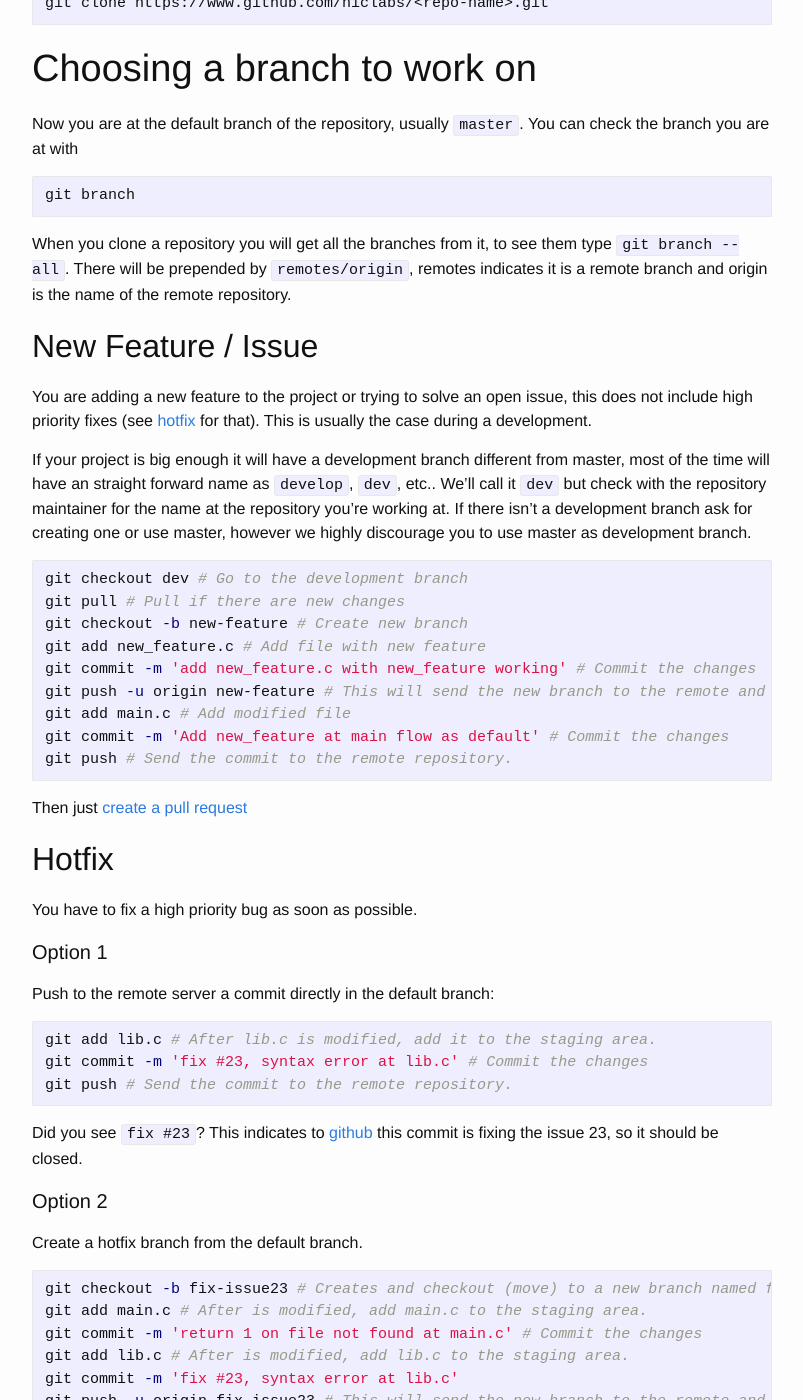
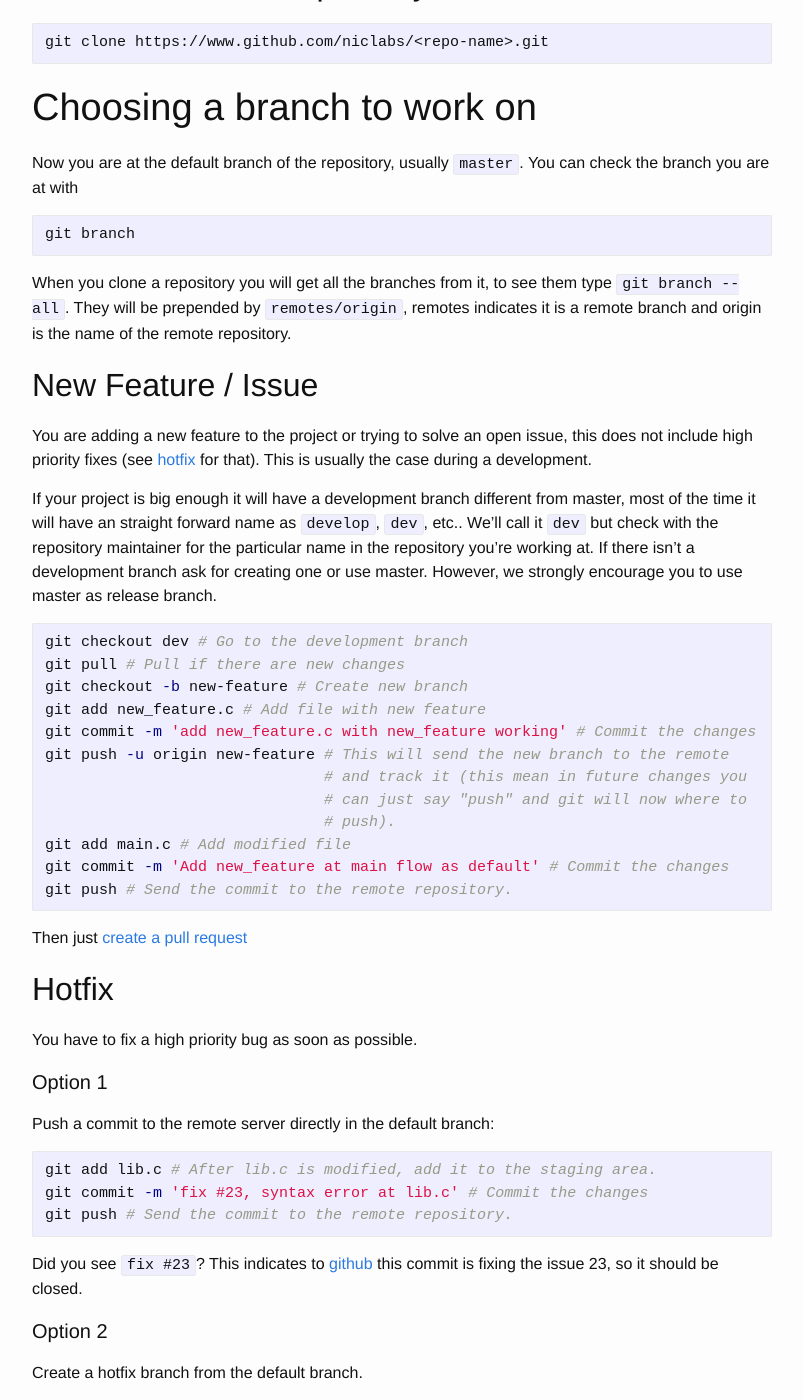
Before and after one commit to niclabs/development, a Jekyll site: the page built from _posts/2016-08-02-git-flow.markdown, in a window 1280 px wide and 1400 px high, scrolled down 579 px. Shown: the whole window, without its empty margins (238-1041 px from the left). Built offline with Jekyll 4.4.1, drawn with Linux system fonts in a browser that asks for light colours; some of the changed text lies outside the part shown.

Commit message:
grammar and syntax fixes after first revision

````diff
--- a/_posts/2016-08-02-git-flow.markdown
+++ b/_posts/2016-08-02-git-flow.markdown
@@ -12,13 +12,15 @@
 
 Most of the practices described here are based in [this](https://www.atlassian.com/git/tutorials/comparing-workflows/gitflow-workflow/) tutorial.
 
+There is an interesting tool you can use for high level operations in git flow: [git-flow-cheatsheet](http://danielkummer.github.io/git-flow-cheatsheet/)
+
 # Getting the repository
 
 ## Creating a new repository
 
 Go to *https://www.github.com/niclabs* and create a new repository.
 
-## Clone the repository into your computer
+## Clone an existent repository
 
 ```shell
 git clone https://www.github.com/niclabs/<repo-name>.git
@@ -32,13 +34,13 @@
 git branch
 ```
 
-When you clone a repository you will get all the branches from it, to see them type `git branch --all`. There will be prepended by `remotes/origin`, remotes indicates it is a remote branch and origin is the name of the remote repository.
+When you clone a repository you will get all the branches from it, to see them type `git branch --all`. They will be prepended by `remotes/origin`, remotes indicates it is a remote branch and origin is the name of the remote repository.
 
 ## New Feature / Issue
 
 You are adding a new feature to the project or trying to solve an open issue, this does not include high priority fixes (see [hotfix](#hotfix) for that). This is usually the case during a development.
 
-If your project is big enough it will have a development branch different from master, most of the time will have an straight forward name as `develop`, `dev`, etc.. We'll call it `dev` but check with the repository maintainer for the name at the repository you're working at. If there isn't a development branch ask for creating one or use master, however we highly discourage you to use master as development branch.
+If your project is big enough it will have a development branch different from master, most of the time it will have an straight forward name as `develop`, `dev`, etc.. We'll call it `dev` but check with the repository maintainer for the particular name in the repository you're working at. If there isn't a development branch ask for creating one or use master. However, we strongly encourage you to use master as release branch.
 
 ```shell
 git checkout dev # Go to the development branch
@@ -46,7 +48,10 @@
 git checkout -b new-feature # Create new branch
 git add new_feature.c # Add file with new feature
 git commit -m 'add new_feature.c with new_feature working' # Commit the changes
-git push -u origin new-feature # This will send the new branch to the remote and track it (this mean in future changes you can just say "push" and git will now where to push).
+git push -u origin new-feature # This will send the new branch to the remote
+                               # and track it (this mean in future changes you
+                               # can just say "push" and git will now where to
+                               # push).
 git add main.c # Add modified file
 git commit -m 'Add new_feature at main flow as default' # Commit the changes
 git push # Send the commit to the remote repository.
@@ -60,7 +65,7 @@
 You have to fix a high priority bug as soon as possible.
 
 #### Option 1
-Push to the remote server a commit directly in the default branch:
+Push a commit to the remote server directly in the default branch:
 
 ```shell
 git add lib.c # After lib.c is modified, add it to the staging area.
````
Also changed, not shown: other parts of _posts/2016-08-02-git-flow.markdown (+1 -1 lines).
